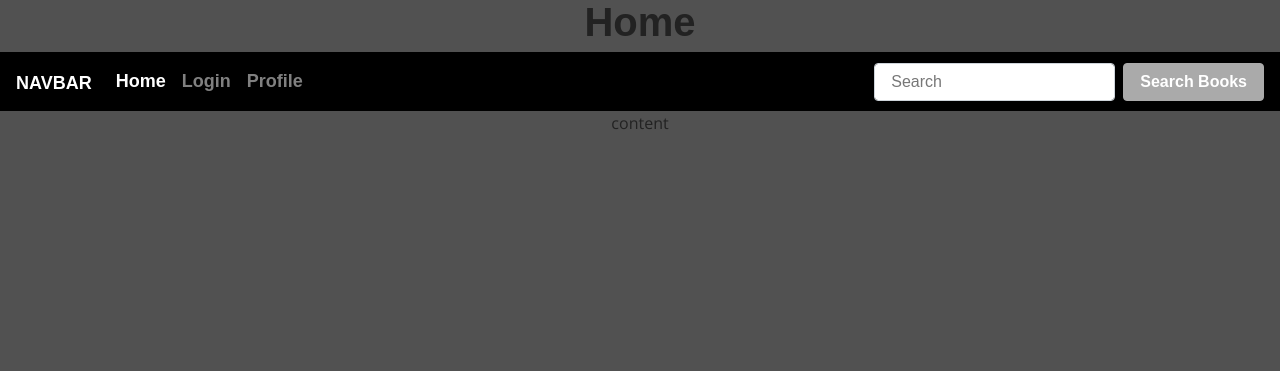
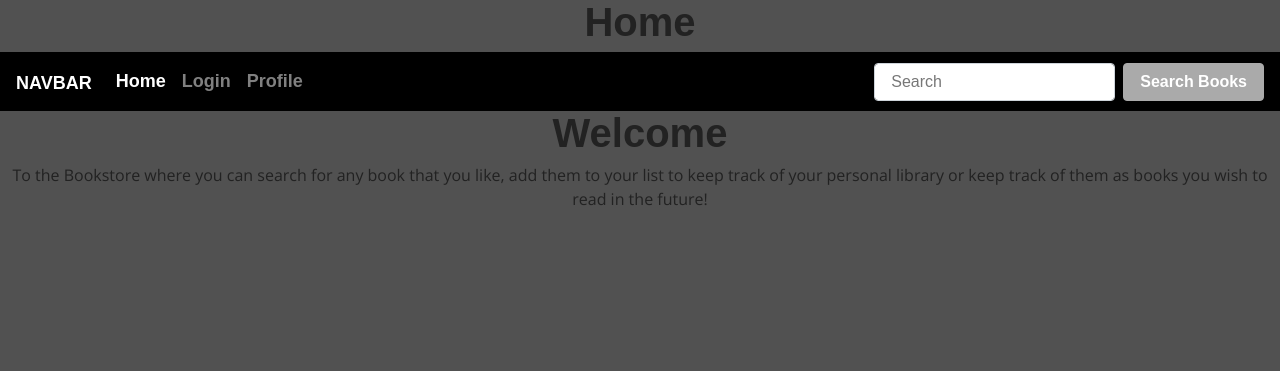
Before and after one commit to OwenCookman/MilestoneProject3, a Flask app: page / in a window 1280 px wide. Shown: the top 371 px of the page. Run offline with Flask 2, Linux system fonts and the light colour scheme; some libraries are stand-ins or nearby versions; some web fonts are replaced.

Commit message:
Added basic content for landing page

```diff
--- a/templates/index.html
+++ b/templates/index.html
@@ -4,5 +4,8 @@
 {% endblock %}
 
 {% block content %}
-content
+<h1>Welcome</h1>
+<p>To the Bookstore where you can search for any book that you like,
+    add them to your list to keep track of your personal library or
+keep track of them as books you wish to read in the future!</p>
 {% endblock %}
```
